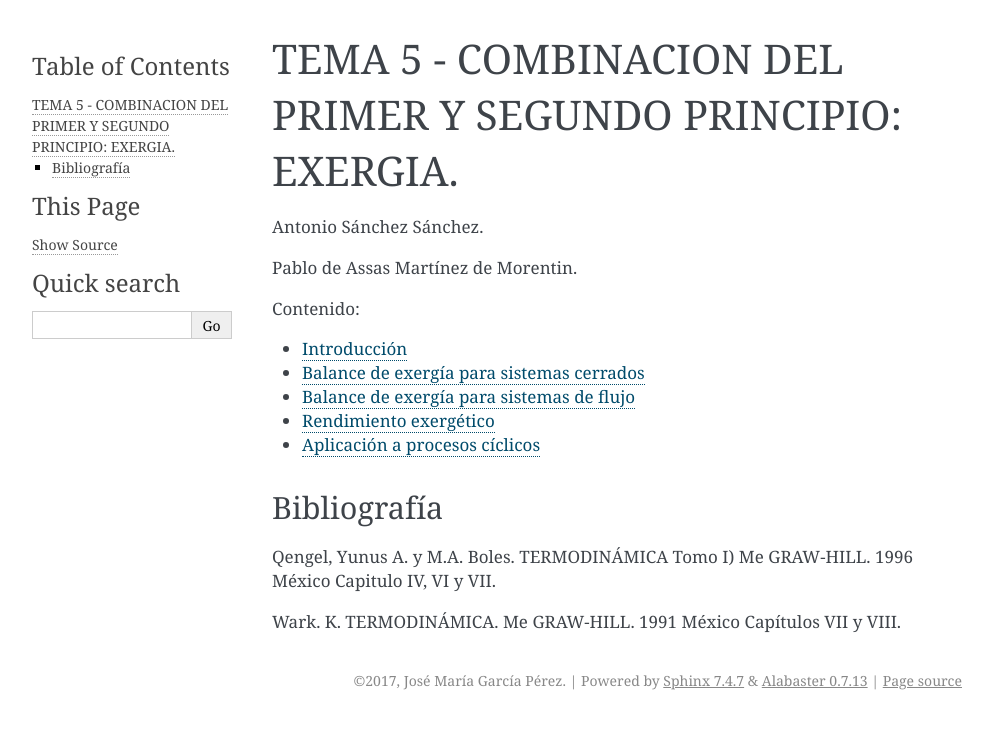
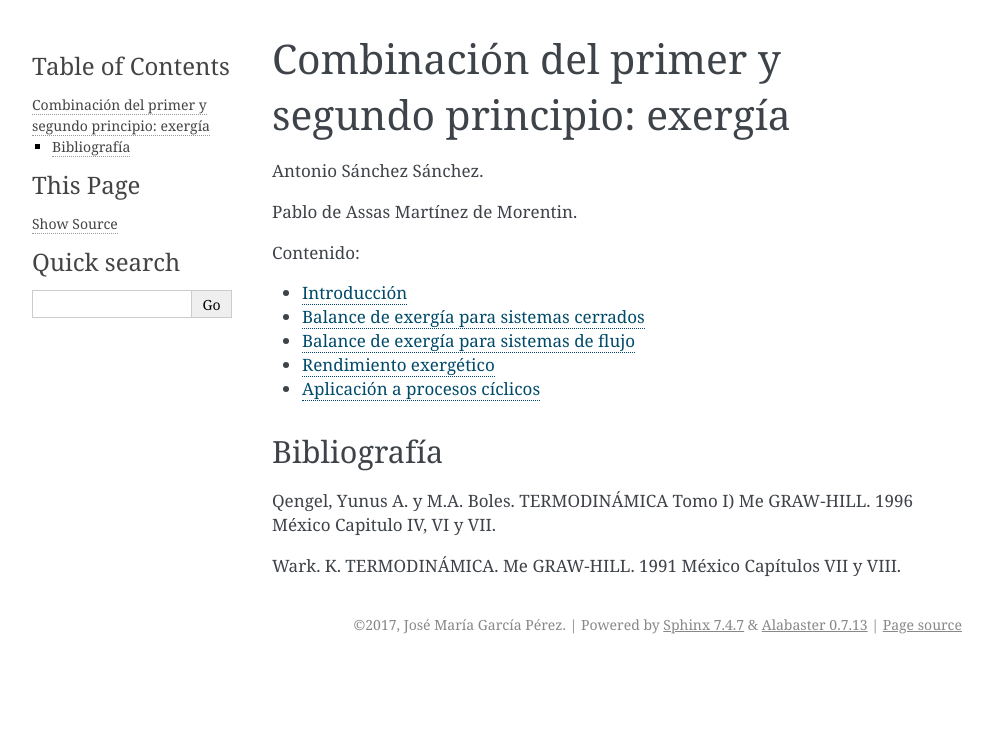
Before and after one commit to mantielero/termodinamica, a Sphinx documentation site: the page built from source/exergia.rst, in a window 1280 px wide. Shown: the top 729 px of the page, without its empty margins (148-1141 px from the left). Built offline with Sphinx 7.4.7, drawn with Linux system fonts in a browser that asks for light colours.

Commit message:
Create exergia.rst

```diff
--- a/source/exergia.rst
+++ b/source/exergia.rst
@@ -1,5 +1,5 @@
-TEMA 5 - COMBINACION DEL PRIMER Y SEGUNDO PRINCIPIO: EXERGIA.
-=============================================================
+Combinación del primer y segundo principio: exergía
+===================================================
 
 Antonio Sánchez Sánchez.
 
```
